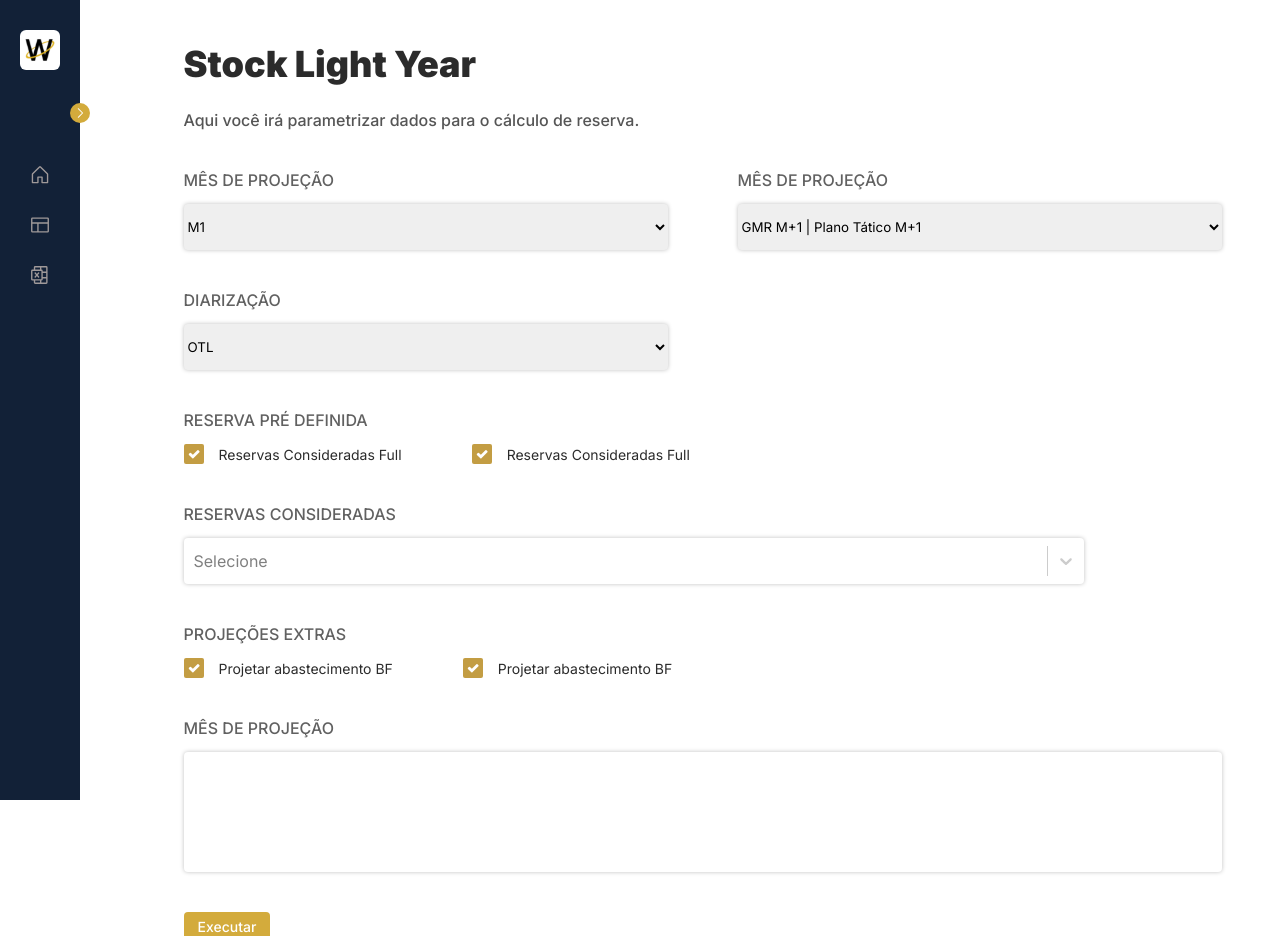
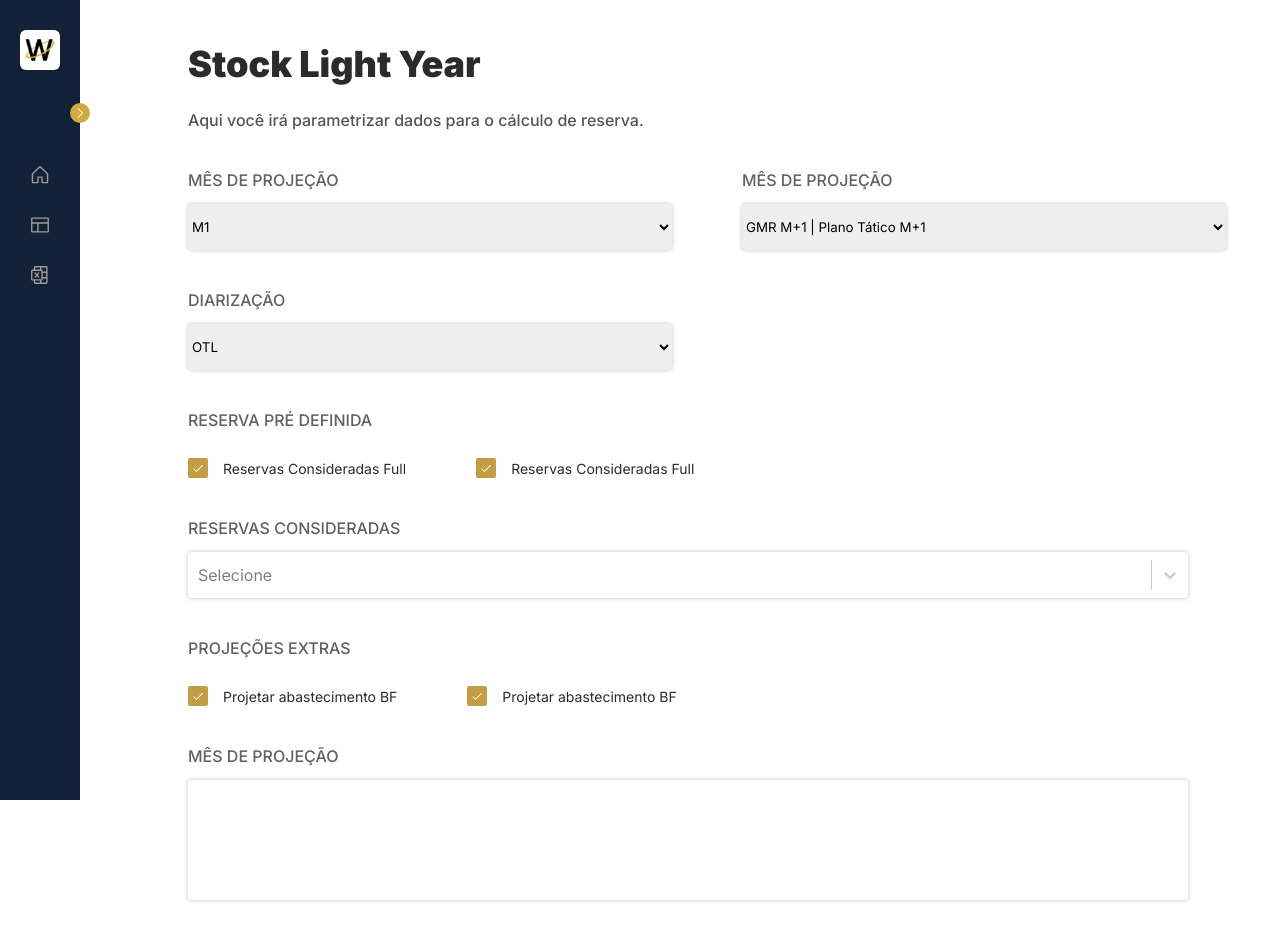
Before and after one commit to An4lu/Formulario, a React (Vite) app: page / in a window 1280 px wide. Shown: the top 936 px of the page. Built offline with nearby package versions, Linux system fonts and the light colour scheme.

Commit message:
alterações nos components e styles

```diff
--- a/package.json
+++ b/package.json
@@ -11,7 +11,6 @@
   "dependencies": {
     "@phosphor-icons/react": "^2.0.6",
     "@radix-ui/react-checkbox": "^1.0.3",
-    "@radix-ui/react-select": "^1.2.1",
     "@rocketseat/eslint-config": "^1.2.0",
     "@stitches/react": "^1.2.8",
     "@trendmicro/react-sidenav": "^0.5.0",
--- a/src/components/Button/styles.ts
+++ b/src/components/Button/styles.ts
@@ -4,15 +4,20 @@ export const StyledButton = styled('button', {
   display: 'flex',
   justifyContent: 'center',
   alignItems: 'center',
+  width: '119px',
+  height: '38px',
+  fontWeight: '500',
+  fontSize: '14px',
   padding: '6px 14px',
+  marginTop: '40px',
+  marginBottom: '20px',
   backgroundColor: '$yellow100',
   color: '$white',
-  fontWeight: '500',
-  fontSize: '14px',
   border: 'none',
   borderRadius: '4px',
   gap: '10px',
   boxShadow: '8px 1px 8px $grey100, rgba(17,17,26, 0.1) 0px 0px 0px',
+
   '&:hover': {
     backgroundColor: '$yellow600',
   },
--- a/src/components/Checkbox/index.tsx
+++ b/src/components/Checkbox/index.tsx
@@ -1,6 +1,6 @@
 import { CheckboxIndicator, CheckboxRoot, Flex, Label } from './styles'
 import { ReactNode } from 'react'
-import { CheckFat } from '@phosphor-icons/react'
+import { Check } from '@phosphor-icons/react'
 
 interface LabelProps {
   children: ReactNode
@@ -10,7 +10,7 @@ export const CheckBox = ({ children }: LabelProps) => {
     <Flex>
       <CheckboxRoot defaultChecked id="c1">
         <CheckboxIndicator>
-          <CheckFat size={12} weight="fill" />
+          <Check size={12} color="#ffffff" />
         </CheckboxIndicator>
       </CheckboxRoot>
       <Label htmlFor="c1">{children}</Label>
--- a/src/components/Checkbox/styles.ts
+++ b/src/components/Checkbox/styles.ts
@@ -3,18 +3,19 @@ import * as Checkbox from '@radix-ui/react-checkbox'
 
 export const CheckboxRoot = styled(Checkbox.Root, {
   all: 'unset',
-  backgroundColor: '$yellow600',
+  backgroundColor: '$white',
   width: 20,
   height: 20,
   borderRadius: 2,
+  borderColor: '$gray250',
   display: 'flex',
   alignItems: 'center',
   justifyContent: 'center',
-  boxShadow: `0 2px 10px gray500`,
-  border: 'none',
+  border: '1px solid #979797',
   outline: 'none',
-  '&:focus': {
-    boxShadow: `rgba(17, 17, 26, 0.05) 0px 1px 0px,rgba(17, 17, 26, 0.1) 0px 0px 8px`,
+  '&[data-state="checked"]': {
+    backgroundColor: '$yellow600',
+    border: 'none',
   },
 })
 
--- a/src/components/MultiSelect/styles.ts
+++ b/src/components/MultiSelect/styles.ts
@@ -14,7 +14,7 @@ export const colorStyles: StylesConfig<ColourOption, true> = {
     borderRadius: '4px',
     borderStyle: 'none',
     height: '2.875rem',
-    width: '56.25rem',
+    width: '100%',
     marginTop: '14px',
     boxShadow: '0px 0px 4px rgba(0, 0, 0, 0.25)',
   }),
@@ -28,7 +28,7 @@ export const colorStyles: StylesConfig<ColourOption, true> = {
     ...styles,
     color: 'white',
     ':hover': {
-      backgroundColor: '#EF4444',
+      backgroundColor: '$yellow100',
       color: 'black',
     },
   }),
--- a/src/components/TextArea/styles.ts
+++ b/src/components/TextArea/styles.ts
@@ -2,11 +2,14 @@ import { styled } from '../../styles'
 
 export const TextArea = styled('textarea', {
   display: 'flex',
-  width: '1038px',
+  width: '100%',
   height: '120px',
   resize: 'none',
+  marginTop: '14px',
+  padding: '10px 14px',
+  fontColor: '$gray450',
   borderRadius: '4px',
-  marginTop: '14px',
   borderStyle: 'none',
   boxShadow: '0px 0px 4px rgba(0, 0, 0, 0.25)',
+  outline: 'none',
 })
--- a/src/pages/Sheets/index.tsx
+++ b/src/pages/Sheets/index.tsx
@@ -4,6 +4,7 @@ import { MultiSelect } from '../../components/MultiSelect'
 import { SubTitle } from '../../components/SubTitle'
 import MyTextarea from '../../components/TextArea'
 import { Heading } from '../../components/Title'
+import { PlayCircle } from '@phosphor-icons/react'
 import {
   CheckboxContainer,
   CheckboxItem,
@@ -103,9 +104,10 @@ export const Sheets = () => {
             <MyTextarea></MyTextarea>
           </LineTextArea>
         </LineFormItem>
-        <LineFormItem>
-          <Button css={{ alignSelf: 'end' }}>Executar</Button>
-        </LineFormItem>
+        <Button css={{ alignSelf: 'end' }}>
+          <PlayCircle size={22} weight="bold" />
+          Executar
+        </Button>
       </FormContainer>
     </Container>
   )
--- a/src/pages/Sheets/styles.ts
+++ b/src/pages/Sheets/styles.ts
@@ -1,8 +1,8 @@
 import { styled } from '../../styles'
 
 export const Container = styled('div', {
-  maxWidth: '1009px',
-  width: '100%',
+  maxWidth: '1000px',
+  width: '90%',
   margin: '0 auto',
   marginTop: '42px',
 })
@@ -20,7 +20,8 @@ export const Header = styled('div', {
 })
 
 export const FormContainer = styled('form', {
-  marginTop: '40px',
+  display: 'flex',
+  flexDirection: 'column',
 })
 
 export const LineFormItem = styled('div', {
@@ -28,7 +29,7 @@ export const LineFormItem = styled('div', {
   justifyContent: 'space-between',
   gap: '70px',
   marginTop: '40px',
-  marginBottom: '40px',
+  width: '100%',
 })
 
 export const ItemFormContainer = styled('div', {
@@ -47,11 +48,13 @@ export const CheckboxContainer = styled('div', {
 export const CheckboxItem = styled('div', {
   display: 'flex',
   flexDirection: 'row',
+  marginTop: '14px',
 })
 
 export const LineMultiSelect = styled('div', {
   display: 'flex',
   flexDirection: 'column',
+  width: '100%',
 })
 
 export const SelectItem = styled('select', {
@@ -65,4 +68,5 @@ export const SelectItem = styled('select', {
 export const LineTextArea = styled('div', {
   display: 'flex',
   flexDirection: 'column',
+  width: '100%',
 })
--- a/src/styles/index.ts
+++ b/src/styles/index.ts
@@ -22,6 +22,7 @@ export const {
       gray250: '#555555',
       gray300: '#9F9999',
       gray400: '#797777',
+      gray450: '#4E4E4E',
       gray500: '#2B2B2B',
       white: '#FFFFFF',
     },
```
Also changed, not shown: src/components/Select/index.tsx (+10 -20 lines), src/components/Select/styles.ts (+12 -23 lines), 1 other file (tests, documents, lock files or other folders).
